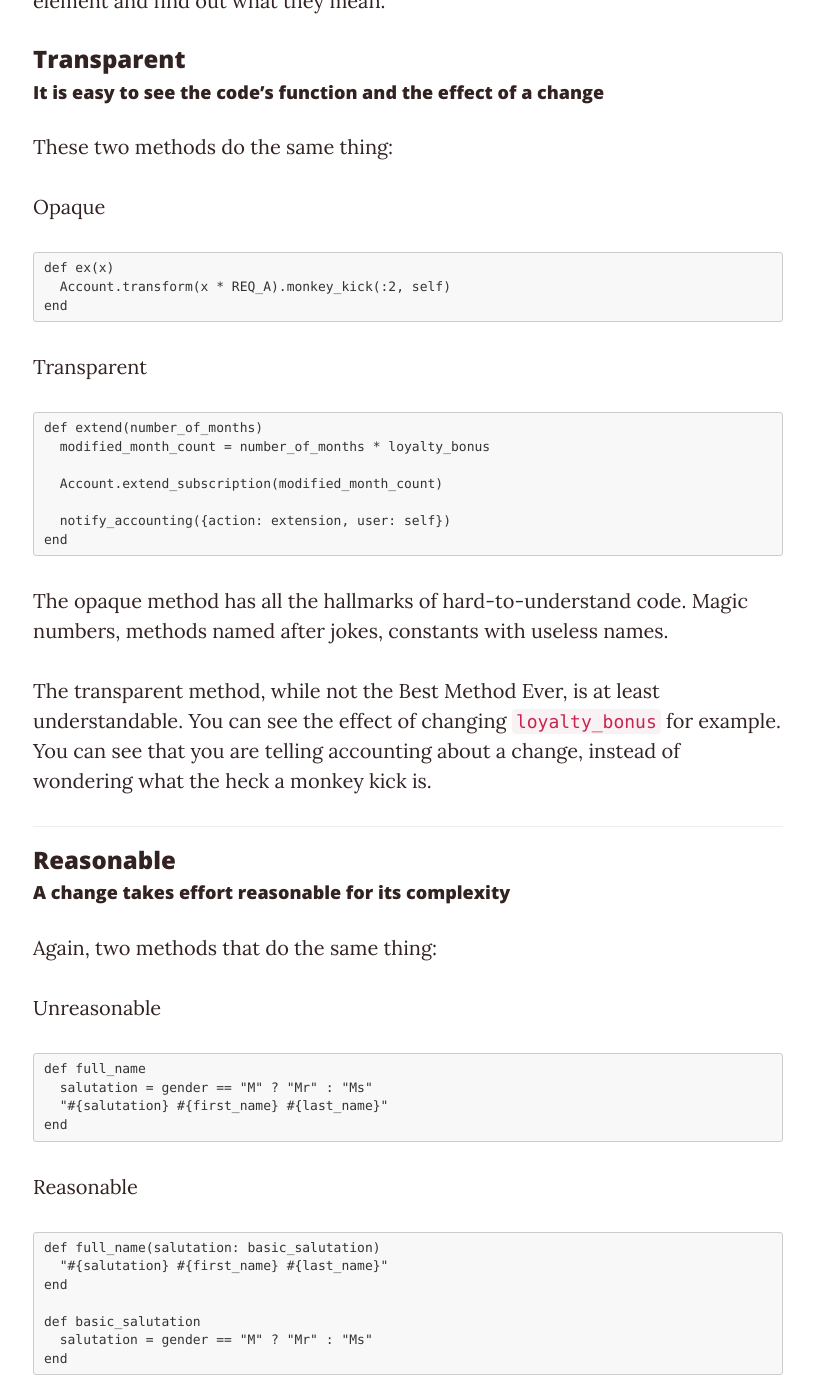
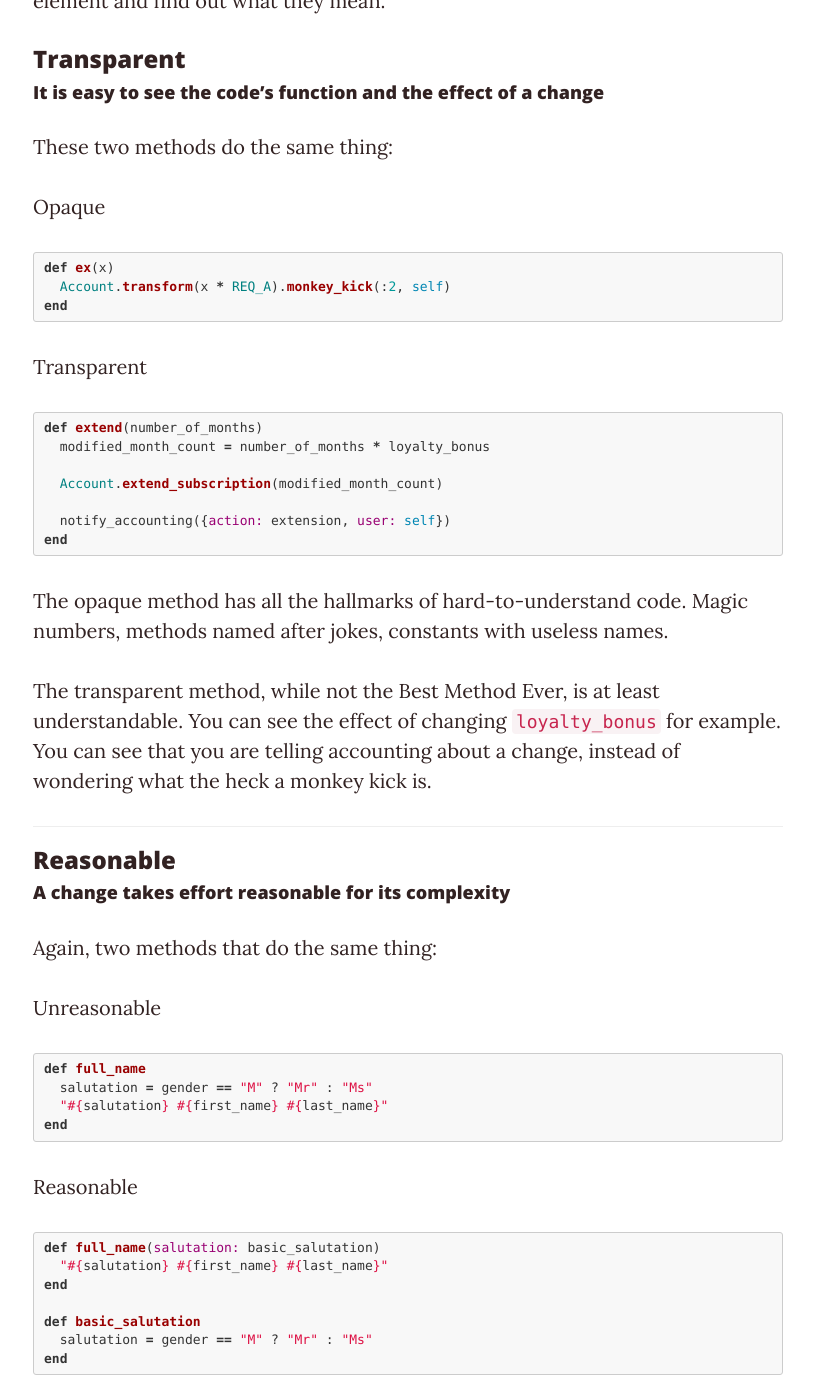
Before and after one commit to IanWhitney/designisrefactoring, a Jekyll site: the page built from _posts/2015-02-08-introducing-sandi-metz-true.markdown, in a window 1280 px wide and 1400 px high, scrolled down 921 px. Shown: the whole window, without its empty margins (232-1046 px from the left). Built offline with Jekyll 4.4.1, drawn with Linux system fonts in a browser that asks for light colours; nearby versions of some CDN libraries; some of the changed text lies outside the part shown.

Commit message:
Fix code highlighting

````diff
--- a/_posts/2015-02-08-introducing-sandi-metz-true.markdown
+++ b/_posts/2015-02-08-introducing-sandi-metz-true.markdown
@@ -23,15 +23,15 @@ These two methods do the same thing:
 
 Opaque
 
-```
+{% highlight ruby %}
 def ex(x)
   Account.transform(x * REQ_A).monkey_kick(:2, self)
 end
-```
+{% endhighlight %}
 
 Transparent
 
-```
+{% highlight ruby %}
 def extend(number_of_months)
   modified_month_count = number_of_months * loyalty_bonus
 
@@ -39,7 +39,7 @@ def extend(number_of_months)
 
   notify_accounting({action: extension, user: self})
 end
-```
+{% endhighlight %}
 
 The opaque method has all the hallmarks of hard-to-understand code. Magic numbers, methods named after jokes, constants with useless names.
 
@@ -55,16 +55,16 @@ Again, two methods that do the same thing:
 
 Unreasonable
 
-```
+{% highlight ruby %}
 def full_name
   salutation = gender == "M" ? "Mr" : "Ms"
   "#{salutation} #{first_name} #{last_name}"
 end
-```
+{% endhighlight %}
 
 Reasonable
 
-```
+{% highlight ruby %}
 def full_name(salutation: basic_salutation)
   "#{salutation} #{first_name} #{last_name}"
 end
@@ -72,7 +72,7 @@ end
 def basic_salutation
   salutation = gender == "M" ? "Mr" : "Ms"
 end
-```
+{% endhighlight %}
 
 Changing a salutation should be easy. But changing it in the Unreasonable method would require you to alter a ternary to something worse.  In the reasonable method you can pass in any salutation you want or use the basic salutation.
 
@@ -84,21 +84,21 @@ Changing a salutation should be easy. But changing it in the Unreasonable method
 
 Unusuable
 
-```
+{% highlight ruby %}
 def square_number(number)
   number ** 2
 end
-```
+{% endhighlight %}
 
 Usable
 
-```
+{% highlight ruby %}
 class Numeric
   def power(x)
     self ** x
   end
 end
-```
+{% endhighlight %}
 
 `square_number` is syntactic sugar that can only do one thing. Great if you need to square a bunch of numbers, I guess, but unusable beyond that. `power` will work in greater number of contexts.
 
@@ -111,18 +111,18 @@ end
 
 Unworthy
 
-```
+{% highlight ruby %}
 class Array
   def first
     self.reverse[1]
   end
 end
-```
+{% endhighlight %}
 
 
 Exemplary
 
-```
+{% highlight ruby %}
 class MyWeirdList
   include Enumerable
 
@@ -135,7 +135,7 @@ class MyWeirdList
     @collection ||= []
   end
 end
-```
+{% endhighlight %}
 
 Contrived? Sure. But google "monkey patch Array" and marvel at the weird stuff people want to patch into to Array. In the unworthy example we have globally changed the behavior of the `first` method. We don't want people taking this code as an example and continuing the tradition.
 
````
